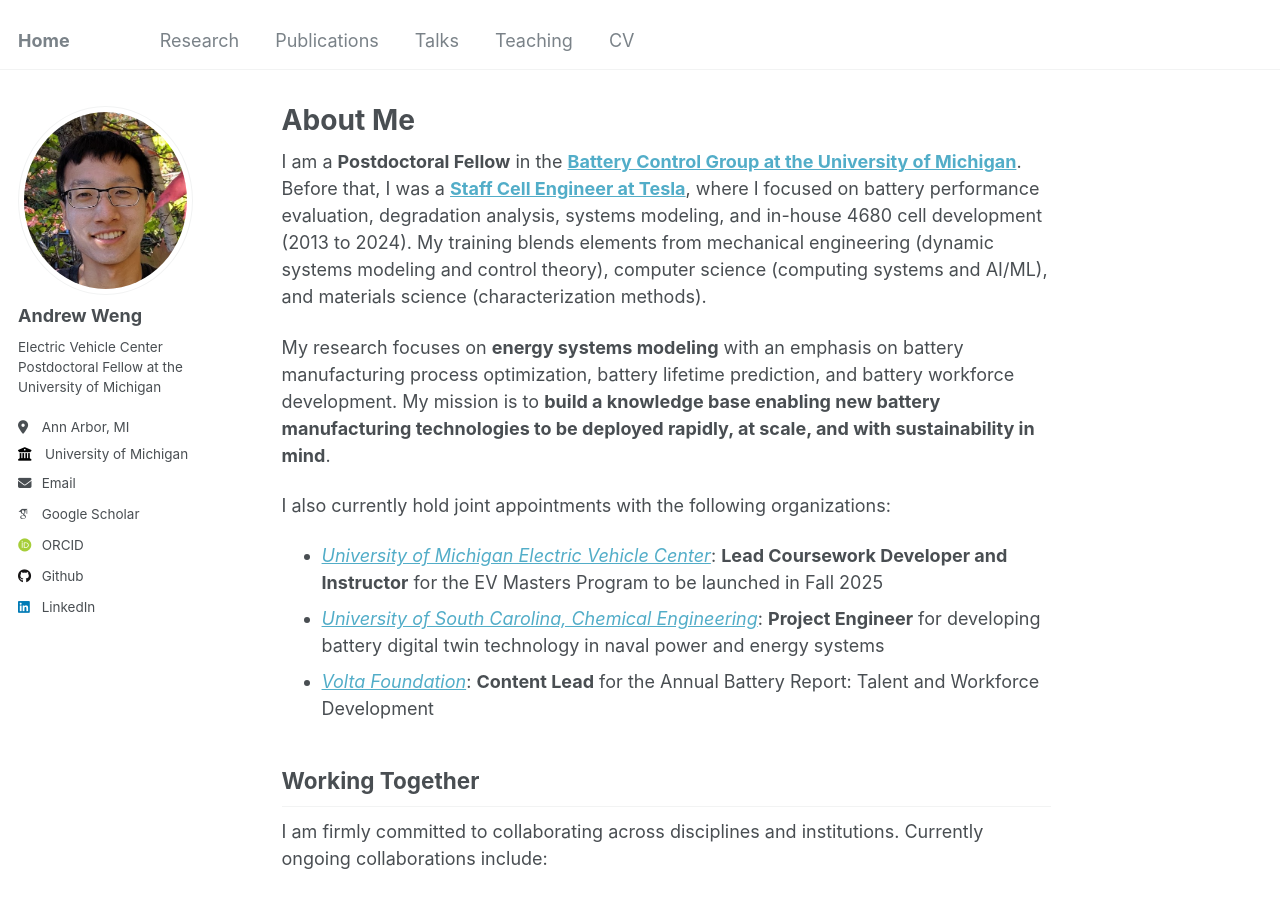
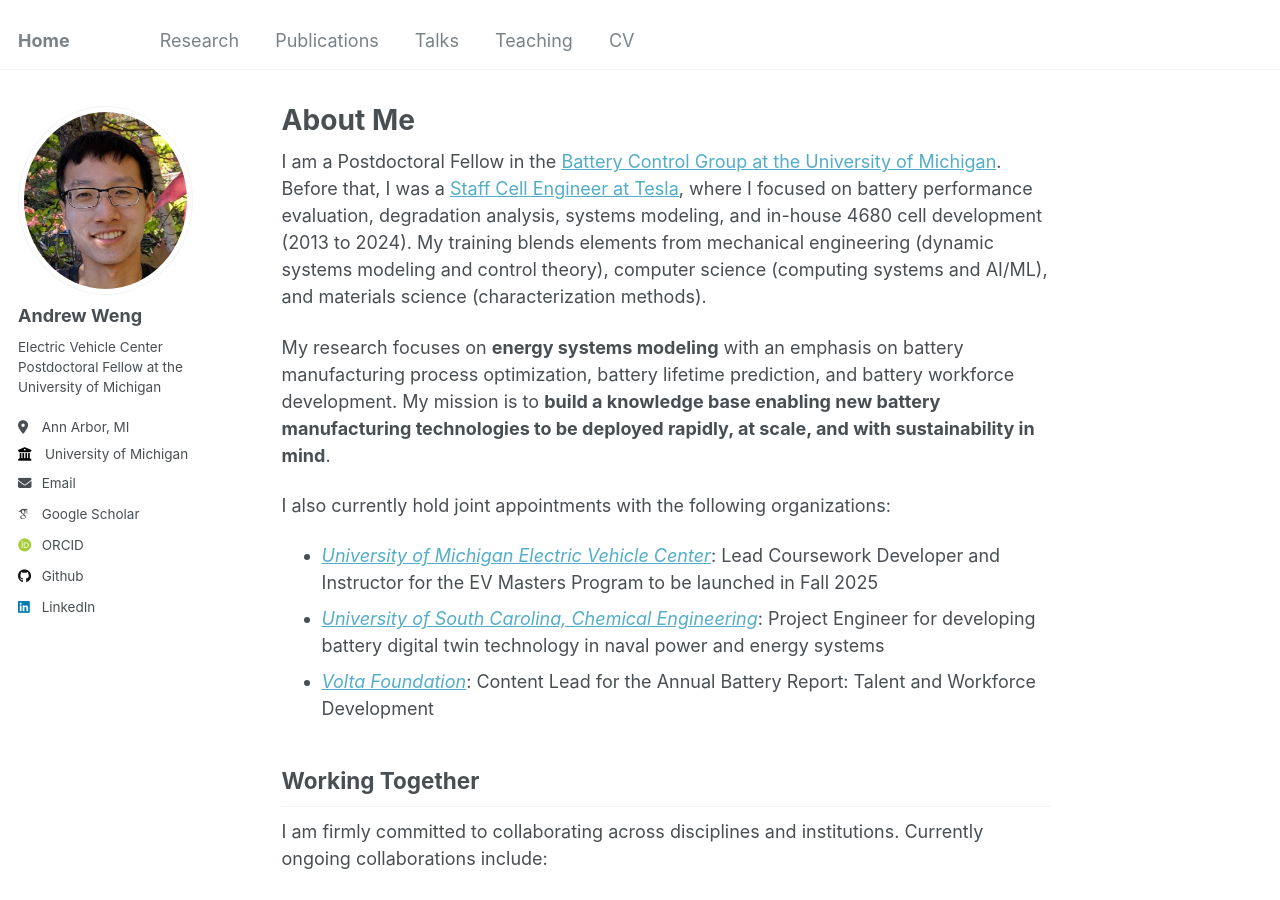
Before and after one commit to wengandrew/wengandrew.github.io, a Jekyll site: the page built from _pages/about.md, in a window 1280 px wide and 900 px high. Built offline with Jekyll 4.4.1, drawn with Linux system fonts in a browser that asks for light colours; some web fonts are replaced.

Commit message:
Unbolded things

```diff
--- a/_pages/about.md
+++ b/_pages/about.md
@@ -7,14 +7,14 @@ redirect_from:
   - /about.html
 ---
 
-I am a **Postdoctoral Fellow** in the [**Battery Control Group at the University of Michigan**](https://batterycontrolgroup.engin.umich.edu/). Before that, I was a [**Staff Cell Engineer at Tesla**](https://www.linkedin.com/in/wengandrew/), where I focused on battery performance evaluation, degradation analysis, systems modeling, and in-house 4680 cell development (2013 to 2024). My training blends elements from mechanical engineering (dynamic systems modeling and control theory), computer science (computing systems and AI/ML), and materials science (characterization methods).
+I am a Postdoctoral Fellow in the [Battery Control Group at the University of Michigan](https://batterycontrolgroup.engin.umich.edu/). Before that, I was a [Staff Cell Engineer at Tesla](https://www.linkedin.com/in/wengandrew/), where I focused on battery performance evaluation, degradation analysis, systems modeling, and in-house 4680 cell development (2013 to 2024). My training blends elements from mechanical engineering (dynamic systems modeling and control theory), computer science (computing systems and AI/ML), and materials science (characterization methods).
 
 My research focuses on **energy systems modeling** with an emphasis on battery manufacturing process optimization, battery lifetime prediction, and battery workforce development. My mission is to **build a knowledge base enabling new battery manufacturing technologies to be deployed rapidly, at scale, and with sustainability in mind**.
 
 I also currently hold joint appointments with the following organizations:
-- [_University of Michigan Electric Vehicle Center_](https://evc.engin.umich.edu/): **Lead Coursework Developer and Instructor** for the EV Masters Program to be launched in Fall 2025
-- [_University of South Carolina, Chemical Engineering_](https://sc.edu/study/colleges_schools/engineering_and_computing/news_events/news/2022/dougal_10_million_navy_research.php): **Project Engineer** for developing battery digital twin technology in naval power and energy systems
-- [_Volta Foundation_](https://volta.foundation/battery-report): **Content Lead** for the Annual Battery Report: Talent and Workforce Development
+- [_University of Michigan Electric Vehicle Center_](https://evc.engin.umich.edu/): Lead Coursework Developer and Instructor for the EV Masters Program to be launched in Fall 2025
+- [_University of South Carolina, Chemical Engineering_](https://sc.edu/study/colleges_schools/engineering_and_computing/news_events/news/2022/dougal_10_million_navy_research.php): Project Engineer for developing battery digital twin technology in naval power and energy systems
+- [_Volta Foundation_](https://volta.foundation/battery-report): Content Lead for the Annual Battery Report: Talent and Workforce Development
 
 ## Working Together
 
```
